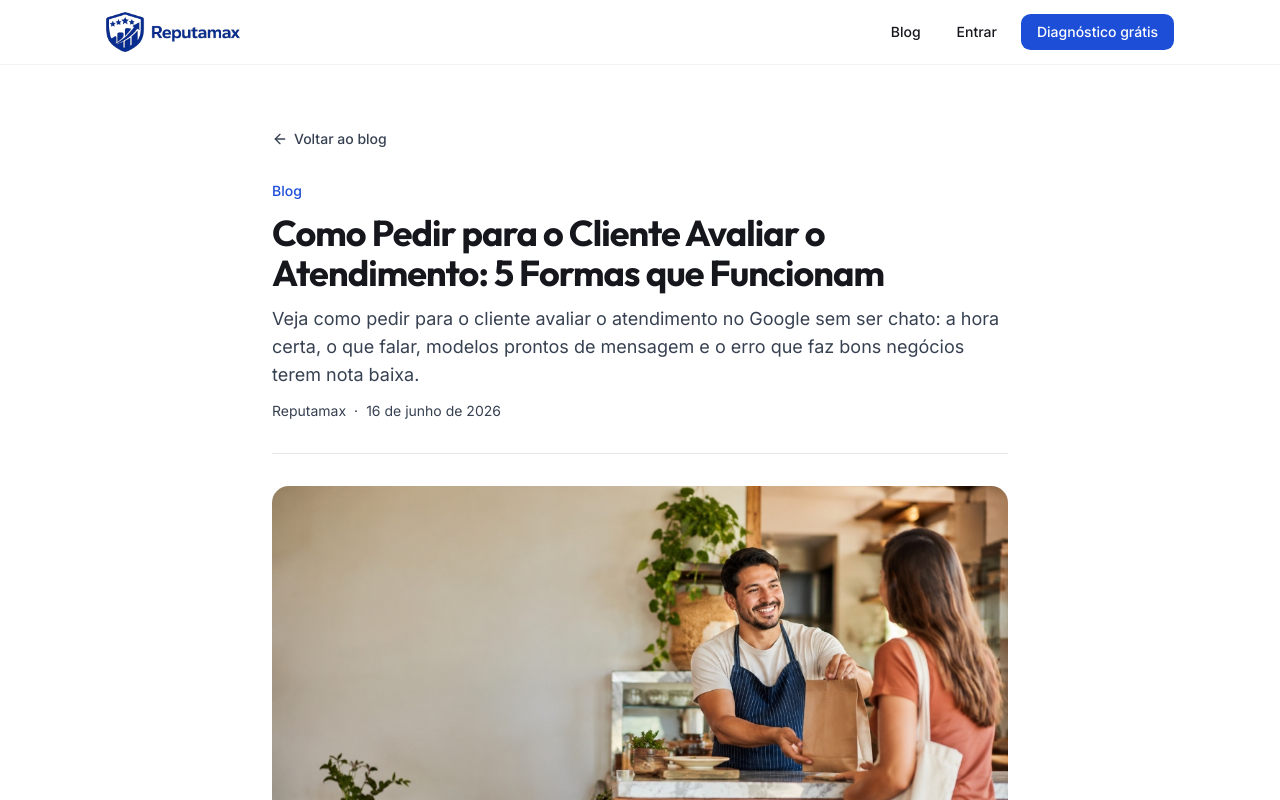
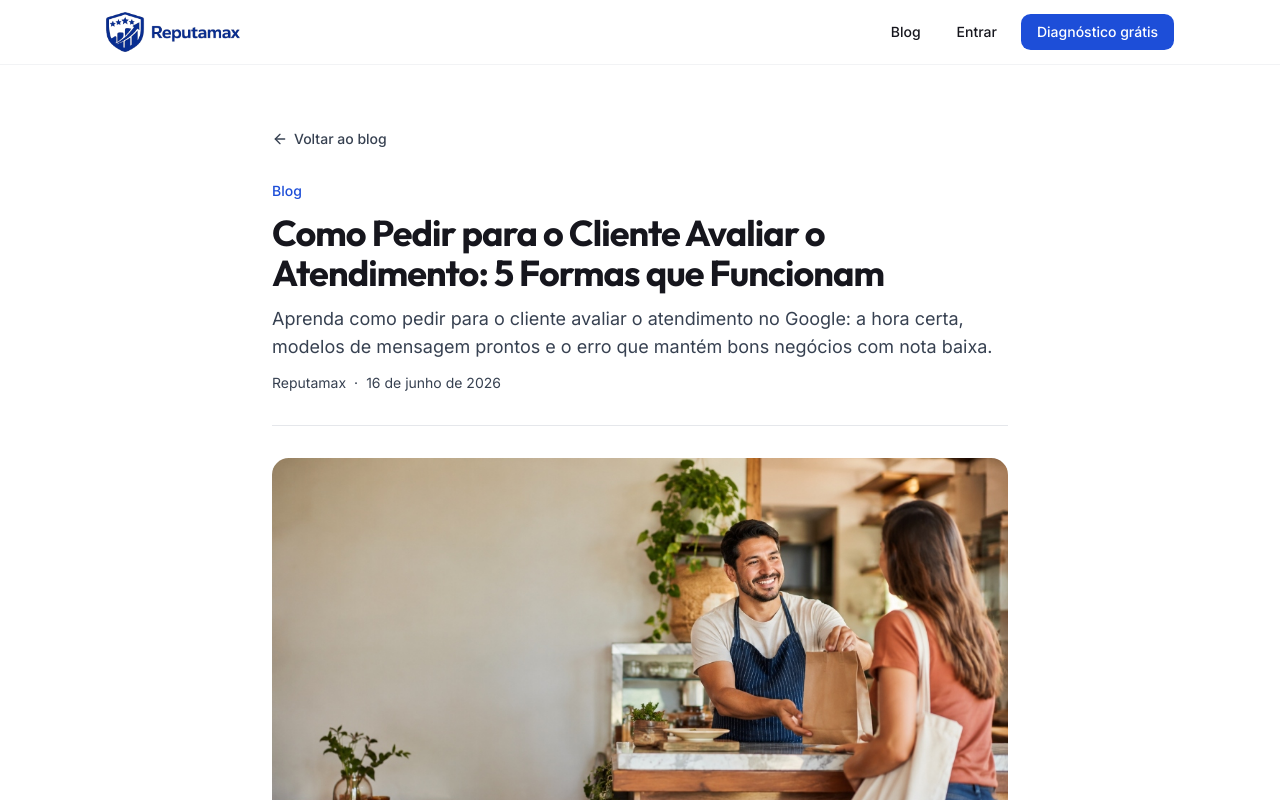
Before and after one commit to Jpcoutodev/reputamax, a Next.js app: page /blog/como-pedir-cliente-avaliar-atendimento in a window 1280 px wide. Shown: the top 800 px of the page. Built offline with nearby package versions, Linux system fonts and the light colour scheme; no server answers.

Commit message:
seo: encurtar description e usar link interno no post

```diff
--- a/src/content/blog/como-pedir-cliente-avaliar-atendimento.mdx
+++ b/src/content/blog/como-pedir-cliente-avaliar-atendimento.mdx
@@ -1,6 +1,6 @@
 ---
 title: "Como Pedir para o Cliente Avaliar o Atendimento: 5 Formas que Funcionam"
-description: "Veja como pedir para o cliente avaliar o atendimento no Google sem ser chato: a hora certa, o que falar, modelos prontos de mensagem e o erro que faz bons negócios terem nota baixa."
+description: "Aprenda como pedir para o cliente avaliar o atendimento no Google: a hora certa, modelos de mensagem prontos e o erro que mantém bons negócios com nota baixa."
 slug: como-pedir-cliente-avaliar-atendimento
 date: 2026-06-16
 author: Reputamax
@@ -96,7 +96,7 @@ Tudo o que você leu aqui funciona — mas depende de disciplina: lembrar de con
 
 O Reputamax faz um **diagnóstico gratuito** da reputação do seu negócio no Google: sua nota, seu ritmo de avaliações, sua taxa de resposta e como você se compara aos concorrentes.
 
-👉 **[Faça o diagnóstico gratuito do seu negócio](https://reputamax.app)** — leva menos de um minuto.
+👉 **[Faça o diagnóstico gratuito do seu negócio](/diagnostico)** — leva menos de um minuto.
 
 ---
 
```
